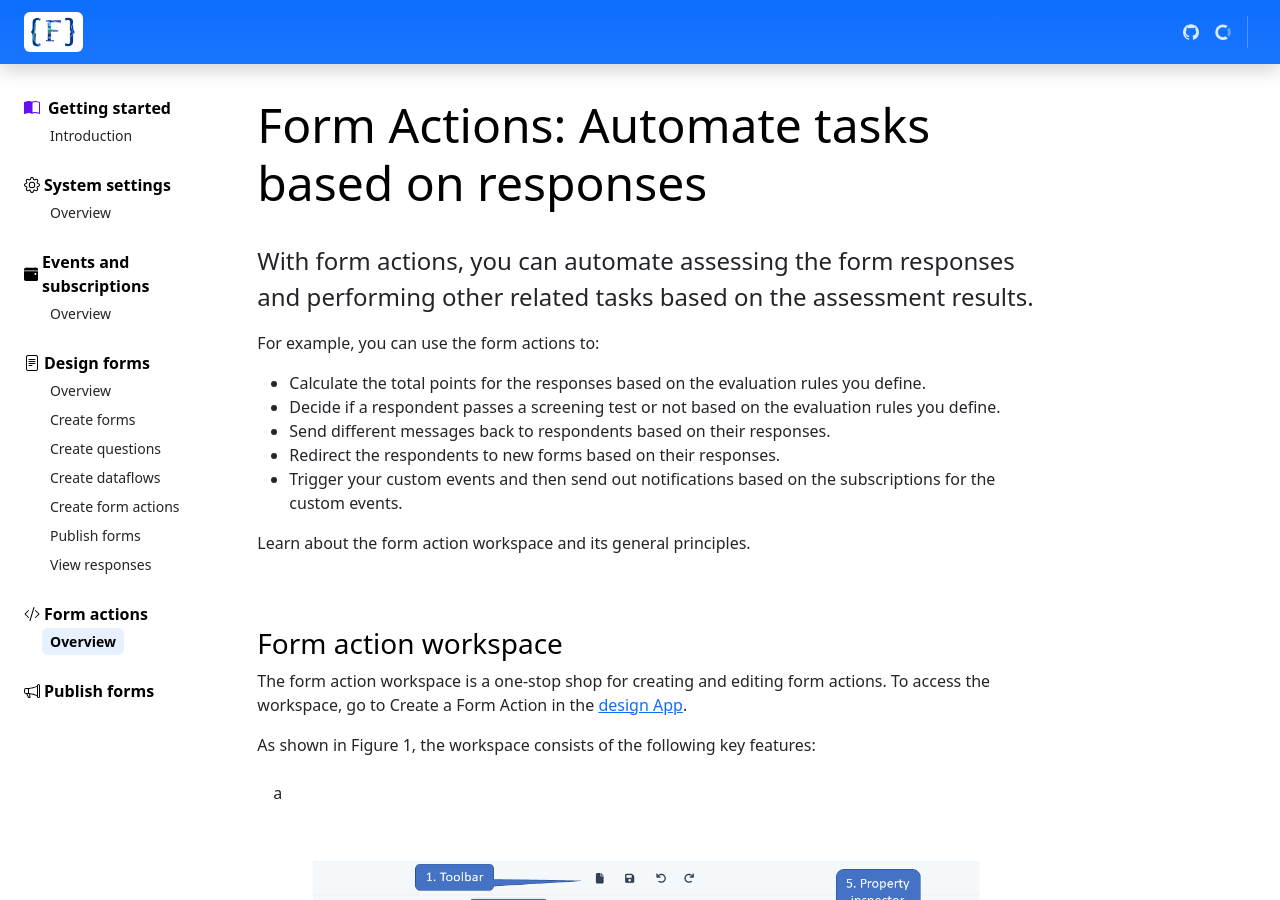
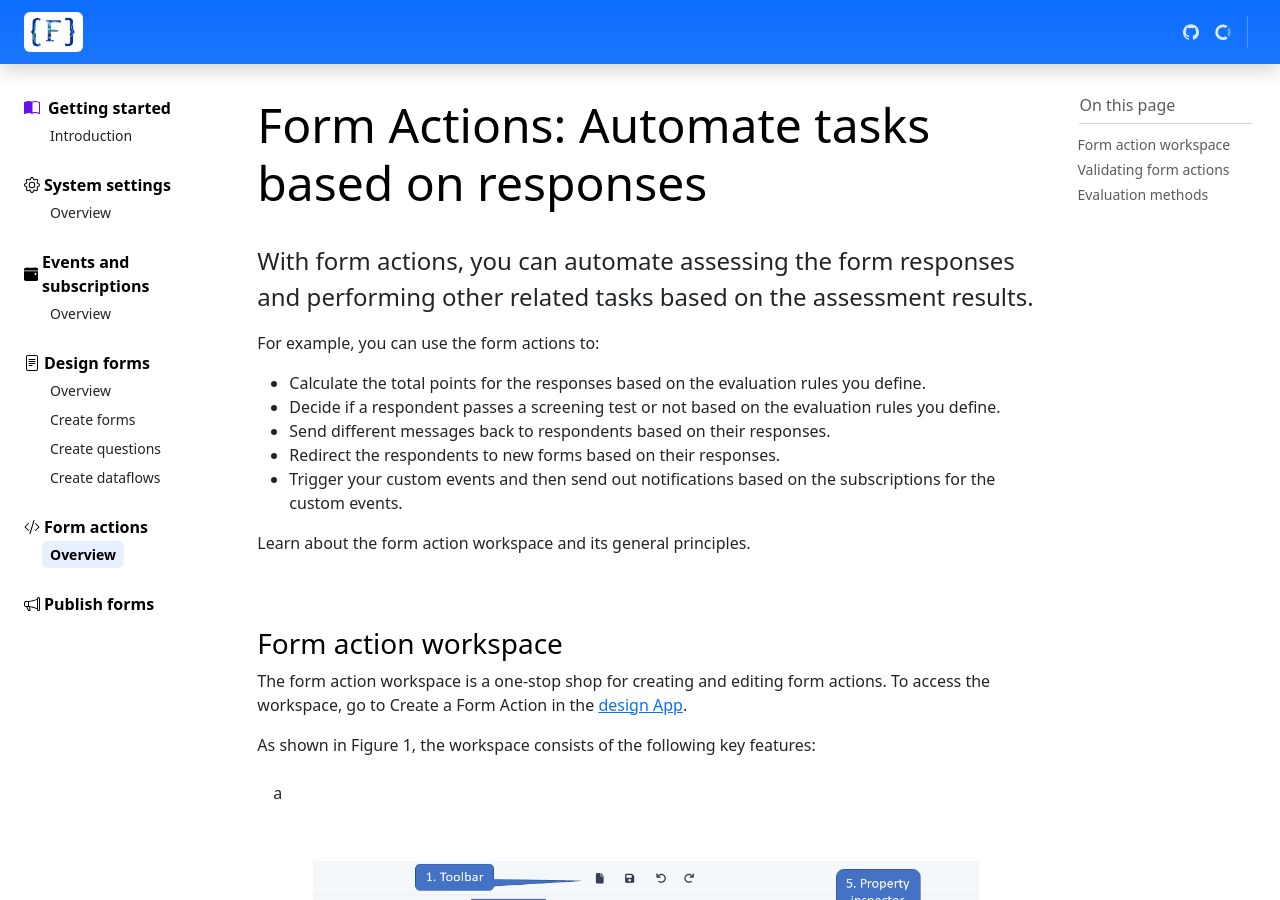
Before and after one commit to formlang/formlang-help, a Jekyll site: the page built from _pages/form-actions/overview.html, in a window 1280 px wide and 900 px high. Built offline with Jekyll 4.4.1, drawn with Linux system fonts in a browser that asks for light colours; comment, search, counter and statistics services are not loaded.

Commit message:
Cleaned up

```diff
--- a/_includes/common/sidebar.html
+++ b/_includes/common/sidebar.html
@@ -118,36 +118,6 @@
                                 <a href="/forms/create-dataflows.html" class="bd-links-link d-inline-block rounded{% if $is_active %} active{% endif %}"{% if $is_active %} aria-current="page"{% endif %}>Create dataflows</a>
                             </li>
 
-                            <!-- Create form actions -->
-                            <li>
-                                {% if page.url == "/forms/create-form-actions.html" %}
-                                {% assign $is_active = true %}
-                                {% else %}
-                                {% assign $is_active = false %}
-                                {% endif %}
-                                <a href="/forms/create-form-actions.html" class="bd-links-link d-inline-block rounded{% if $is_active %} active{% endif %}"{% if $is_active %} aria-current="page"{% endif %}>Create form actions</a>
-                            </li>
-
-                            <!-- Publish forms -->
-                            <li>
-                                {% if page.url == "/forms/publish-forms.html" %}
-                                {% assign $is_active = true %}
-                                {% else %}
-                                {% assign $is_active = false %}
-                                {% endif %}
-                                <a href="/forms/publish-forms.html" class="bd-links-link d-inline-block rounded{% if $is_active %} active{% endif %}"{% if $is_active %} aria-current="page"{% endif %}>Publish forms</a>
-                            </li>
-
-                            <!-- View responses -->
-                            <li>
-                                {% if page.url == "/forms/view-responses.html" %}
-                                {% assign $is_active = true %}
-                                {% else %}
-                                {% assign $is_active = false %}
-                                {% endif %}
-                                <a href="/forms/view-responses.html" class="bd-links-link d-inline-block rounded{% if $is_active %} active{% endif %}"{% if $is_active %} aria-current="page"{% endif %}>View responses</a>
-                            </li>
-
                         </ul>
                     </li>
 
--- a/_pages/events-and-subscriptions/overview.html
+++ b/_pages/events-and-subscriptions/overview.html
@@ -6,11 +6,7 @@ permalink: /events-and-subscriptions/overview.html
 ---
 
 <div class="bd-intro pt-2 ps-lg-2">
-    <div class="d-md-flex flex-md-row-reverse align-items-center justify-content-between mb-4">
-        <div class="mb-3 mb-md-0 d-flex text-nowrap">
-            <a class="btn btn-sm btn-bd-light rounded-2" href="#" title="View and edit this file on GitHub" target="_blank" rel="noopener">View on GitHub
-            </a>
-        </div>
+    <div class="d-md-flex align-items-center justify-content-start mb-4">
         <h1 class="bd-title" id="content">
             Events and subscriptions
         </h1>
--- a/_pages/form-actions/overview.html
+++ b/_pages/form-actions/overview.html
@@ -1,7 +1,7 @@
 ---
 title: Introduction to Form Actions
 layout: default
-slug: forms
+slug: form-actions
 permalink: /form-actions/overview.html
 ---
 
@@ -45,6 +45,34 @@ permalink: /form-actions/overview.html
     </p>
 
 </div>
+
+<div class="bd-toc mt-3 mb-5 my-lg-0 mb-lg-5 px-sm-1 text-body-secondary">
+    <button class="btn btn-link p-md-0 mb-2 mb-md-0 text-decoration-none bd-toc-toggle d-md-none" type="button" data-bs-toggle="collapse" data-bs-target="#tocContents" aria-expanded="false" aria-controls="tocContents">
+        On this page
+
+        <svg class="bi d-md-none ms-2" aria-hidden="true">
+            <use xlink:href="#chevron-expand"></use>
+        </svg>
+    </button>
+    <strong class="d-none d-md-block h6 my-2 ms-3">On this page</strong>
+    <hr class="d-none d-md-block my-2 ms-3">
+    <div class="collapse bd-toc-collapse" id="tocContents">
+        <nav id="TableOfContents">
+            <ul>
+                <li>
+                    <a href="#form-action-workspace">Form action workspace</a>
+                </li>
+                <li>
+                    <a href="#validating-form-actions">Validating form actions</a>
+                </li>
+                <li>
+                    <a href="#evaluation-methods">Evaluation methods</a>
+                </li>
+            </ul>
+        </nav>
+    </div>
+</div>
+
 <div class="bd-content ps-lg-2">
 
     {% assign figure_counter = 0 %}
@@ -111,7 +139,7 @@ permalink: /form-actions/overview.html
 
     </dl>
 
-    <h3>
+    <h3 id="validating-form-actions">
         Validating Form Actions
     </h3>
 
@@ -169,7 +197,7 @@ permalink: /form-actions/overview.html
         <h6 class="text-center mt-3">Figure {{ figure_counter }}: Valid form action example</h6>
     </div>
 
-    <h3>
+    <h3 id="evaluation-methods">
         Evaluation methods
     </h3>
 
--- a/_pages/settings/overview.html
+++ b/_pages/settings/overview.html
@@ -6,11 +6,7 @@ permalink: /settings/overview.html
 ---
 
 <div class="bd-intro pt-2 ps-lg-2">
-    <div class="d-md-flex flex-md-row-reverse align-items-center justify-content-between mb-4">
-        <div class="mb-3 mb-md-0 d-flex text-nowrap">
-            <a class="btn btn-sm btn-bd-light rounded-2" href="#" title="View and edit this file on GitHub" target="_blank" rel="noopener">View on GitHub
-            </a>
-        </div>
+    <div class="d-md-flex align-items-center justify-content-start mb-4">
         <h1 class="bd-title" id="content">
             Customize FormLang to your business needs
         </h1>
--- a/_pages/start/index.html
+++ b/_pages/start/index.html
@@ -6,11 +6,7 @@ permalink: /start/index.html
 ---
 
 <div class="bd-intro pt-2 ps-lg-2">
-    <div class="d-md-flex flex-md-row-reverse align-items-center justify-content-between mb-4">
-        <div class="mb-3 mb-md-0 d-flex text-nowrap">
-            <a class="btn btn-sm btn-bd-light rounded-2" href="#" title="View and edit this file on GitHub" target="_blank" rel="noopener">View on GitHub
-            </a>
-        </div>
+    <div class="d-md-flex align-items-center justify-content-start mb-4">
         <h1 class="bd-title" id="content">Get started with {{ site.formLangBrand }}</h1>
     </div>
     <p class="bd-lead">
```
